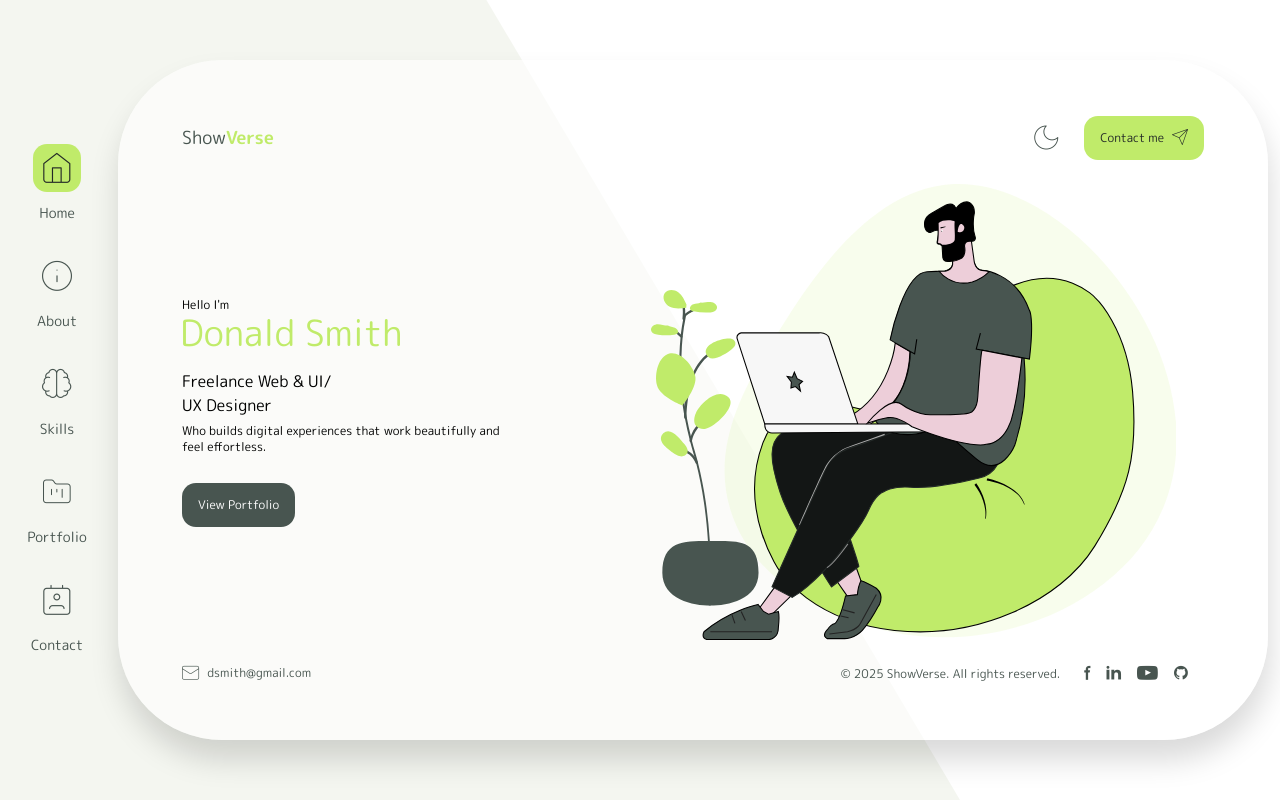
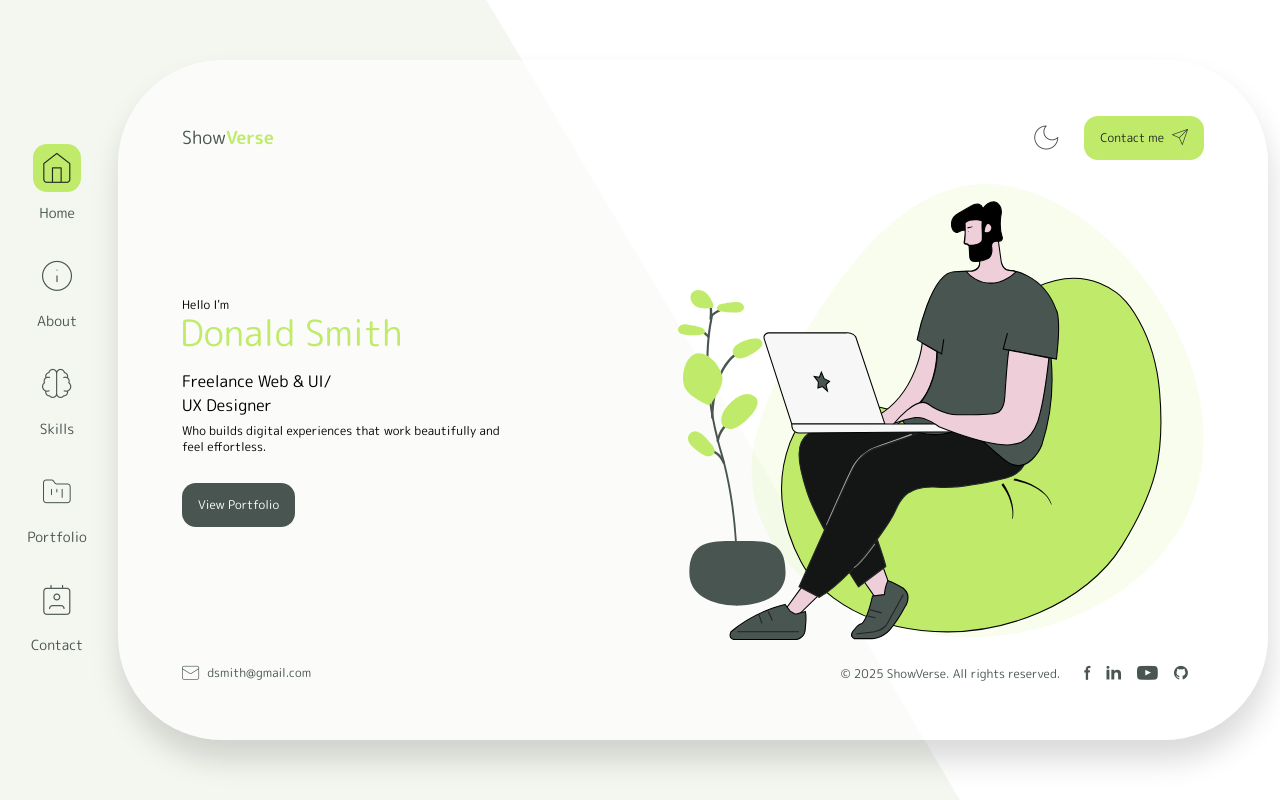
Before and after one commit to DeanNab175/showverse, a Next.js app: page / in a window 1280 px wide. Built offline with nearby package versions, Linux system fonts and the light colour scheme.

Commit message:
fix image transition and push home illustration to the far right

```diff
--- a/src/components/contents/home-content.tsx
+++ b/src/components/contents/home-content.tsx
@@ -49,11 +49,11 @@ function HomeContent() {
             imageRef.current,
             {
               opacity: 0,
-              xPercent: 10,
+              xPercent: 100,
               duration: 0.5,
-              ease: "power2.out",
+              ease: "circ.out",
             },
-            "+=0.1"
+            "<"
           );
         }
       });
@@ -92,7 +92,7 @@ function HomeContent() {
           </div>
         </article>
         <article ref={imageRef} className="image">
-          <HomeIllustration className="w-[95%] h-auto" />
+          <HomeIllustration className="w-[95%] ml-auto h-auto" />
         </article>
       </section>
     </div>
```
